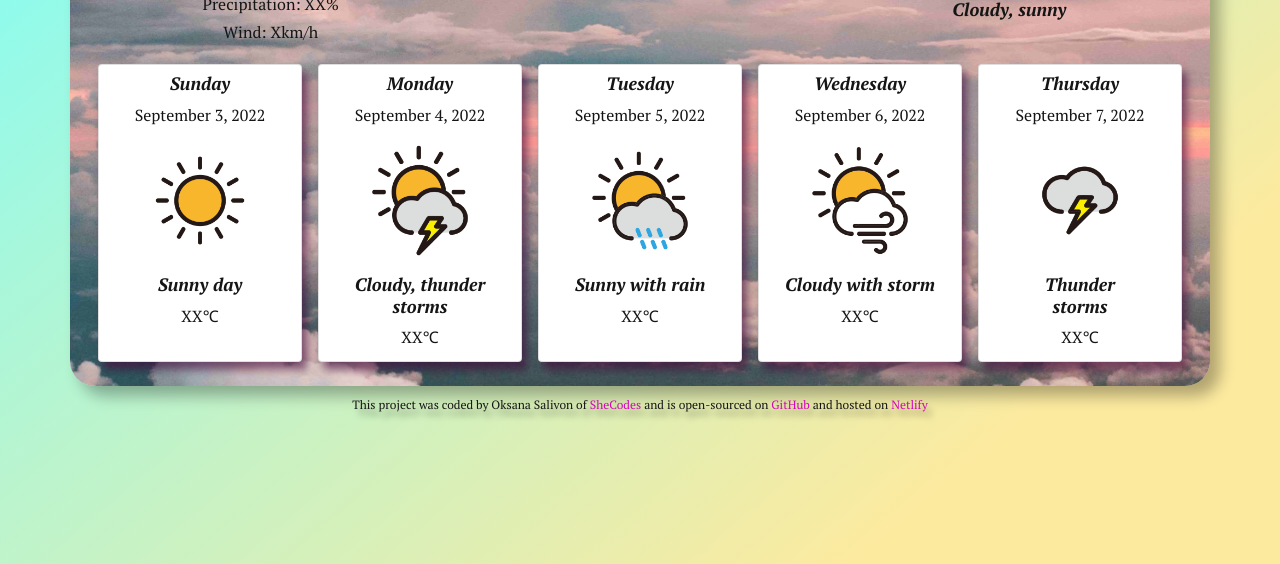
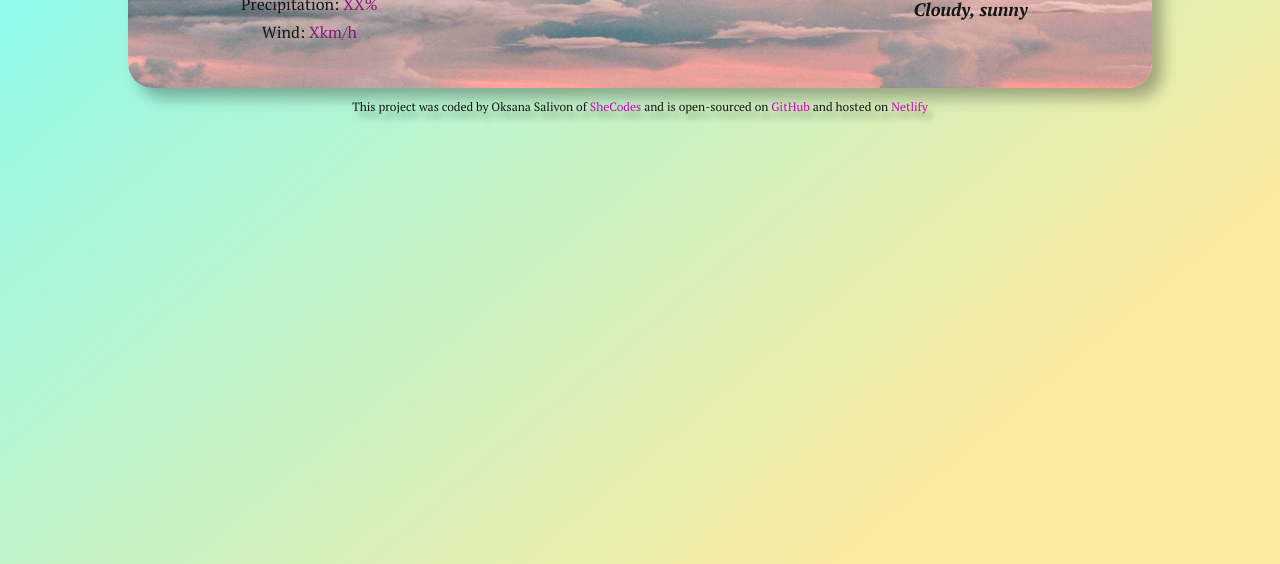
Before and after one commit to KsanaSal/weather-project-shecodes, a website built with Parcel: page src/index.html in a window 1280 px wide. Shown: the part 260-824 px from the top of the page. Built offline with nearby package versions, Linux system fonts and the light colour scheme; no server answers.

Commit message:
Fixed index.html and styles.css

```diff
--- a/src/index.html
+++ b/src/index.html
@@ -53,8 +53,8 @@
             src="./image/icon/weather_clouds_sun_sunny_icon.png"
             alt="Weather clouds sun sunny"
           />
-          <p>Precipitation: <span id="precipitation">XX</span>%</p>
-          <p>Wind: <span id="speed">X</span>km/h</p>
+          <p>Precipitation: <span class="forcast"><span id="precipitation">XX</span>%</span></p>
+          <p>Wind: <span class="forcast"><span id="speed">X</span>km/h</span></p>
         </div>
         <div class="col-4 text-start align-self-center py-2">
           <span id="temperature" class="temp">19</span>
@@ -73,81 +73,6 @@
       </div>
 
       <div id="cards-days" class="row row-cols-2 row-cols-md-5 my-1 mx-0 p-1 g-3">
-        <div class="col m-0 text-center">
-          <div class="card p-2 h-100 card-weather">
-            <h3 class="card-title">Sunday</h3>
-            <span class="date">September 3, 2022</span>
-            <img
-              src="./image/icon/weather_sun_sunny_temperature_icon.png"
-              class="card-img-top w-75 m-auto"
-              alt="Weather sunny"
-            />
-            <div class="card-body p-1">
-              <h3 class="card-title">Sunny day</h3>
-              <p class="card-text">XX℃</p>
-            </div>
-          </div>
-        </div>
-        <div class="col m-0 text-center">
-          <div class="card p-2 h-100 card-weather">
-            <h3 class="card-title">Monday</h3>
-            <span class="date">September 4, 2022</span>
-            <img
-              src="./image/icon/weather_clouds_rain_storm_thunder_icon.png"
-              class="card-img-top w-75 m-auto"
-              alt="Weather clouds rain storm thunder"
-            />
-            <div class="card-body p-1">
-              <h3 class="card-title">Cloudy, thunder<br />storms</h3>
-              <p class="card-text">XX℃</p>
-            </div>
-          </div>
-        </div>
-        <div class="col m-0 text-center">
-          <div class="card p-2 h-100 card-weather">
-            <h3 class="card-title">Tuesday</h3>
-            <span class="date">September 5, 2022</span>
-            <img
-              src="./image/icon/weather_clouds_cloudy_rain_sunny_icon.png"
-              class="card-img-top w-75 m-auto"
-              alt="Weather cloudy rain sunny"
-            />
-            <div class="card-body p-1">
-              <h3 class="card-title">Sunny with rain</h3>
-              <p class="card-text">XX℃</p>
-            </div>
-          </div>
-        </div>
-        <div class="col m-0 text-center">
-          <div class="card p-2 h-100 card-weather">
-            <h3 class="card-title">Wednesday</h3>
-            <span class="date">September 6, 2022</span>
-            <img
-              src="./image/icon/weather_clouds_storm_sunny_icon.png"
-              class="card-img-top w-75 m-auto"
-              alt="Weather clouds storm sunny"
-            />
-            <div class="card-body p-1">
-              <h3 class="card-title">Cloudy with storm</h3>
-              <p class="card-text">XX℃</p>
-            </div>
-          </div>
-        </div>
-        <div  class="col m-0 text-center">
-          <div class="card p-2 h-100 card-weather">
-            <h3 class="card-title">Thursday</h3>
-            <span class="date">September 7, 2022</span>
-            <img
-              src="./image/icon/weather_clouds_night_storm_icon.png"
-              class="card-img-top w-75 m-auto"
-              alt="Weather clouds night storm"
-            />
-            <div class="card-body p-1">
-              <h3 class="card-title">Thunder<br />storms</h3>
-              <p class="card-text">XX℃</p>
-            </div>
-          </div>
-        </div>
       </div>
     </div>
     <span class="by-line"
--- a/src/styles.css
+++ b/src/styles.css
@@ -38,14 +38,16 @@ h3 {
 a {
   text-decoration: none;
 }
-p{
+p {
   font-size: 16px;
   margin-bottom: 4px;
 }
 
 .main {
   margin-top: 24px;
-  background-image: url(../src/image/background/cloudy.jpg);
+  max-width: 1024px;
+  background-image: url(../src/image/background/cloudy.jpg),
+  linear-gradient(145deg, rgb(234, 132, 201) 0%, rgb(166, 141, 227) 95%);
   background-size: cover;
   padding: 16px;
   border-radius: 25px;
@@ -61,10 +63,13 @@ p{
   justify-content: space-between;
   padding: 0 16px;
 }
-.button-close {
+.forcast {
+  color: #89147a;
+}
+/* .button-close {
   margin-left: 10px;
   padding: 15px;
-}
+} */
 .date {
   display: block;
   margin-bottom: 4px;
@@ -76,7 +81,7 @@ p{
   font-size: 16px;
 }
 .card-weather {
-  box-shadow:  5px 8px 8px rgba(63, 7, 57, 0.6);
+  box-shadow: 5px 8px 8px rgba(63, 7, 57, 0.6);
 }
 .temp {
   font-size: 58px;
@@ -84,36 +89,32 @@ p{
 .units {
   font-size: 30px;
 }
+
 .by-line {
   display: flex;
   justify-content: center;
   margin-top: 10px;
   text-shadow: 5px 7px 6px rgba(12, 12, 12, 0.4);
 }
-
 .link {
   color: #d405ba;
   transition: color 250ms ease-in-out;
 }
-
 .link:hover {
   color: #0d6efd;
 }
-
 .card-temp {
   display: flex;
   justify-content: center;
   /* text-align: center; */
 }
-
 .card-temp-max {
   margin-right: 4px;
-  color: #d405ba;
+  color: #89147a;
 }
 .card-temp-min {
-  color: rgba(212, 5, 186, 0.3);
+  color: rgba(137, 20, 122, 0.5);
 }
-
 .city-style {
   background-color: rgba(13, 110, 253, 0.5);
 }
```
